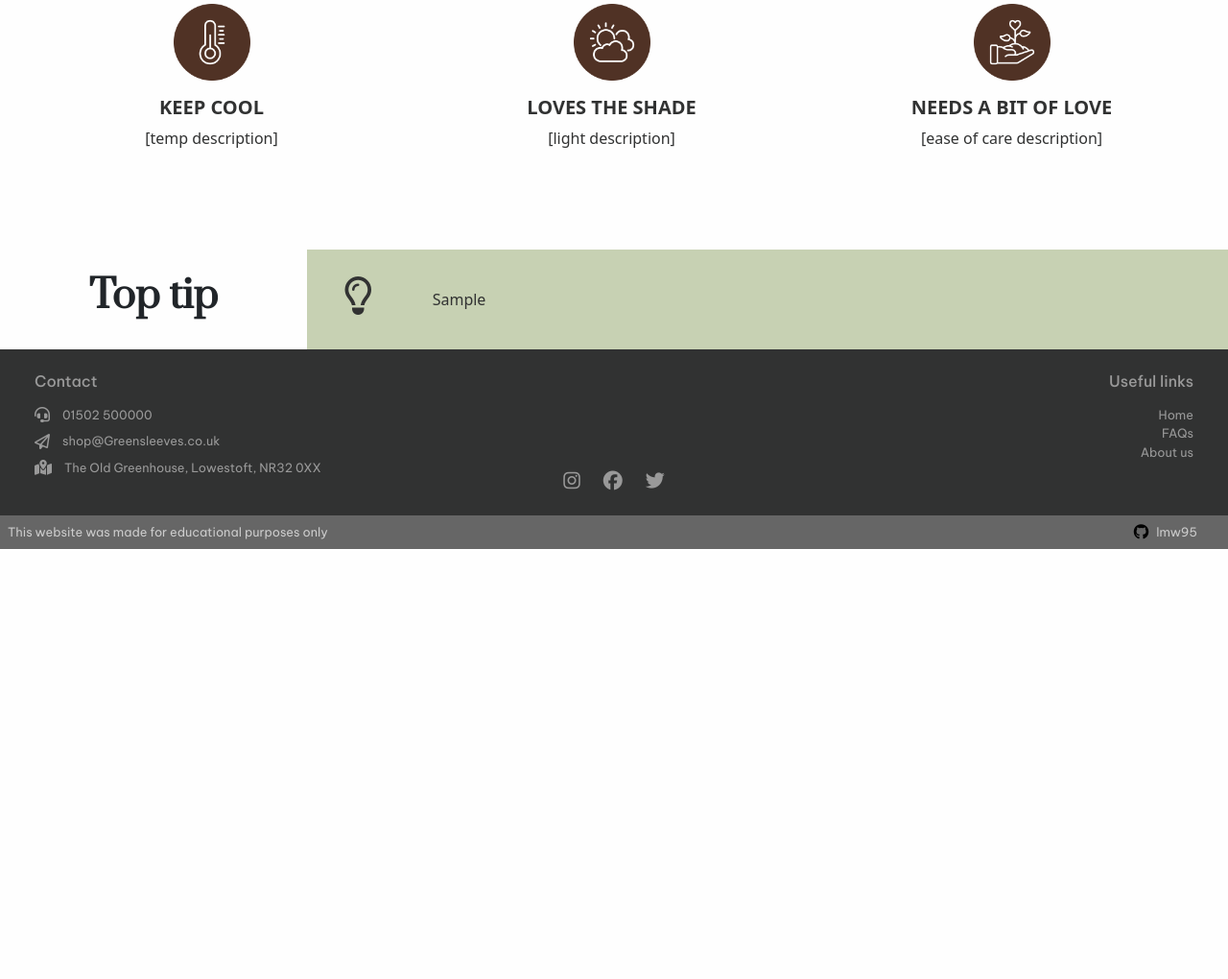
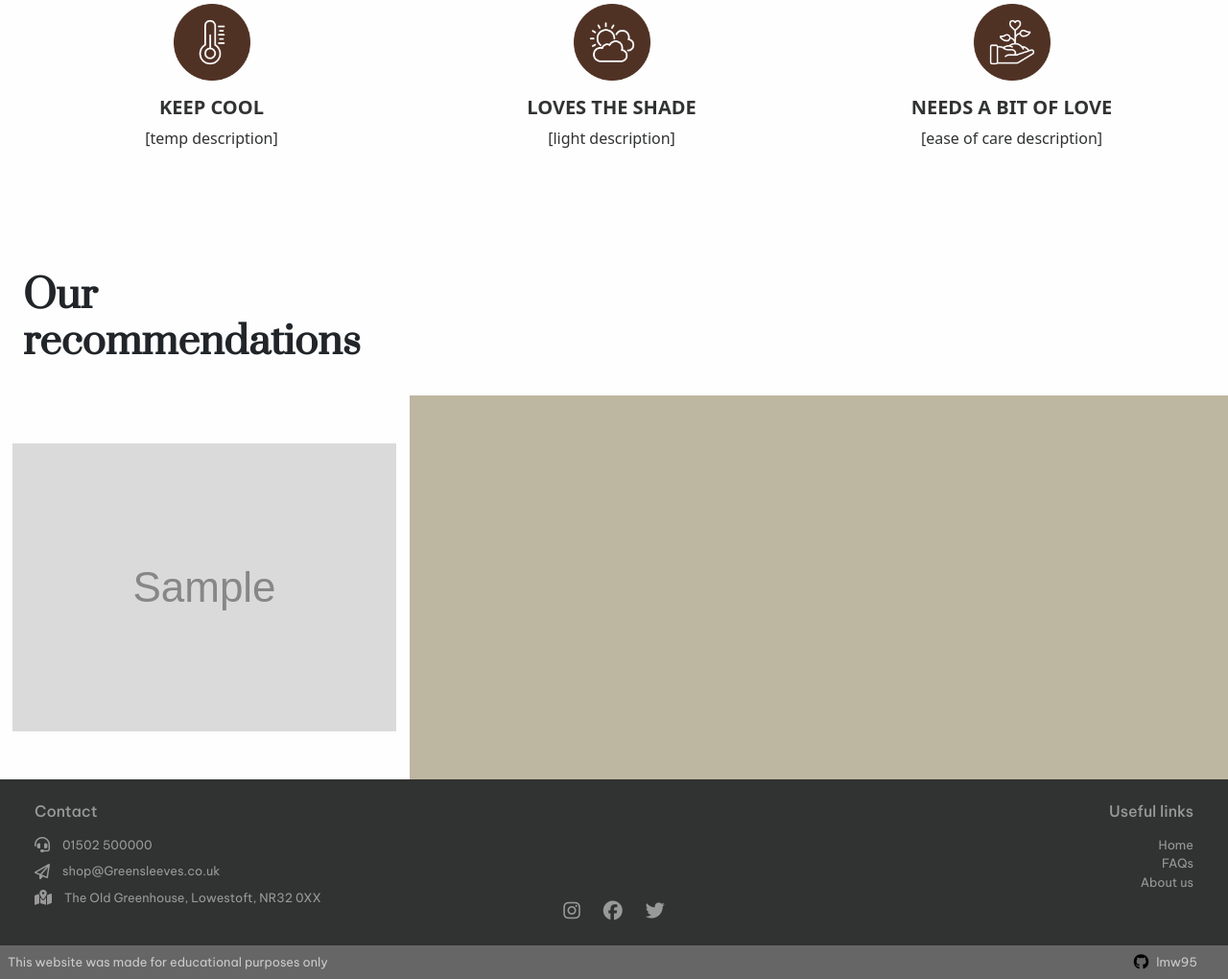
Before and after one commit to lmw95/MS4-greensleeves, a Django app: page /shop/1 in a window 1280 px wide. Shown: the part 1188-2208 px from the top of the page at 96% size. Before the commit the page ends 1760 px from the top, so only its background shows below. Run offline with Django 3.2, Linux system fonts and the light colour scheme; tables that the repository leaves empty hold one stand-in row (values such as "Sample post"); grey boxes marked "Sample" are stand-in pictures; parts of the project's set-up code (start-up, migrations or seed data) failed here and were passed over; some libraries are stand-ins or nearby versions.

Commit message:
Allow user to see item quantiy total

```diff
--- a/shop/templates/shop/item-page.html
+++ b/shop/templates/shop/item-page.html
@@ -162,19 +162,13 @@
         </div>
     </div>
     <div class="row">
-        <div class="col-sm-12 col-md-3 p-4 d-flex justify-content-center align-items-center top-tip-title">
-            <h1 class="fw-bold"> Top tip</h1>
+        <div class="col-sm-12 col-md-4 p-4 d-flex justify-content-center align-items-center top-tip-title">
+            <h1 class="fw-bold">Our recommendations</h1>
         </div>
-        <div class="col-1 d-flex justify-content-center align-items-center lightbulb">
-            <h1>
-                <i class="far fa-lightbulb"></i>
-            </h1>
-        </div>
-        <div class="col-sm-12 col-md-8 p-4 d-flex align-items-center top-tip-content">
-            <div class="top-tip-text">
-                <p class="fs-6 mb-0">{{ product.top_tip }}</p>
-            </div>
-        </div>
+    </div>
+    <div class="row">
+        <div class="col-sm-12 col-md-4 item-about-left" style="background:url({{ product.image.url }}) no-repeat center;"></div>
+        <div class="col-sm-12 col-md-8 d-flex justify-content-center align-items-center item-about-right"></div>
     </div>
     {% else %}
     {% endif %}
--- a/static/css/_bag.css
+++ b/static/css/_bag.css
@@ -100,3 +100,27 @@
 .remove-item:hover {
     cursor: pointer;
 }
+
+.subtotals p {
+    font-family: var(--body-text) !important;
+    color: var(--black);
+}
+
+.subtotals h3 {
+    font-family: var(--header) !important;
+    color: var(--black);
+}
+
+.go-to-checkout {
+    border: var(--black) solid 2px;
+    border-radius: none;
+    transition: all 0.1s ease-in-out;
+    color: var(--black);
+    font-weight: 700;
+    width: 250px;
+}
+
+.go-to-checkout:hover {
+    background-color: var(--black);
+    color: var(--white);
+}
--- a/static/css/_media-queries.css
+++ b/static/css/_media-queries.css
@@ -17,6 +17,10 @@
     }
 
     .why-text {
+        width: 100%;
+    }
+
+    .go-to-checkout {
         width: 100%;
     }
 
--- a/static/css/_shop.css
+++ b/static/css/_shop.css
@@ -259,8 +259,15 @@ button:focus:not(:focus-visible) {
     padding-left: 0;
 }
 
-.top-tip-content,
-.lightbulb {
-    color: var(--black);
-    background-color: var(--green);
+.item-about-left,
+.item-about-right {
+    height: 50vh !important;
 }
+
+.item-about-left {
+    filter: grayscale(100%);
+}
+
+.item-about-right {
+    background-color: var(--beige);
+}
--- a/templates/base.html
+++ b/templates/base.html
@@ -1,4 +1,5 @@
 {% load static %}
+{% load bag_tools %}
 
 <!DOCTYPE html>
 <html lang="en">
--- a/templates/includes/shopping-bag.html
+++ b/templates/includes/shopping-bag.html
@@ -1,3 +1,5 @@
+{% load bag_tools %}
+
 <div class="offcanvas offcanvas-end shopping-bag" tabindex="-1" id="shopping-bag" aria-labelledby="shopping-bag">
     <div class="offcanvas-header h">
       <button type="button" class="btn-close text-reset shopping-bag-close" data-bs-dismiss="offcanvas" aria-label="Close"></button>
@@ -30,9 +32,9 @@
                             {% endif %}
                             <p class="my-2">
                                 {% if item.product.is_on_sale %}
-                                £{{  item.product.sale_price }}
+                                    £{{ item.product.sale_price | calc_subtotal:item.quantity }}
                                 {% else %}
-                                £{{ item.product.price }}
+                                    £{{ item.product.price | calc_subtotal:item.quantity }}
                                 {% endif %}
                             </p>
                             <p class="mt-0 mb-0">
```
Also changed, not shown: bag/templates/bag/bag.html (+17 -3 lines), bag/templatetags/bag_tools.py (added, +8 -0 lines), bag/templatetags/__init__.py (added).
